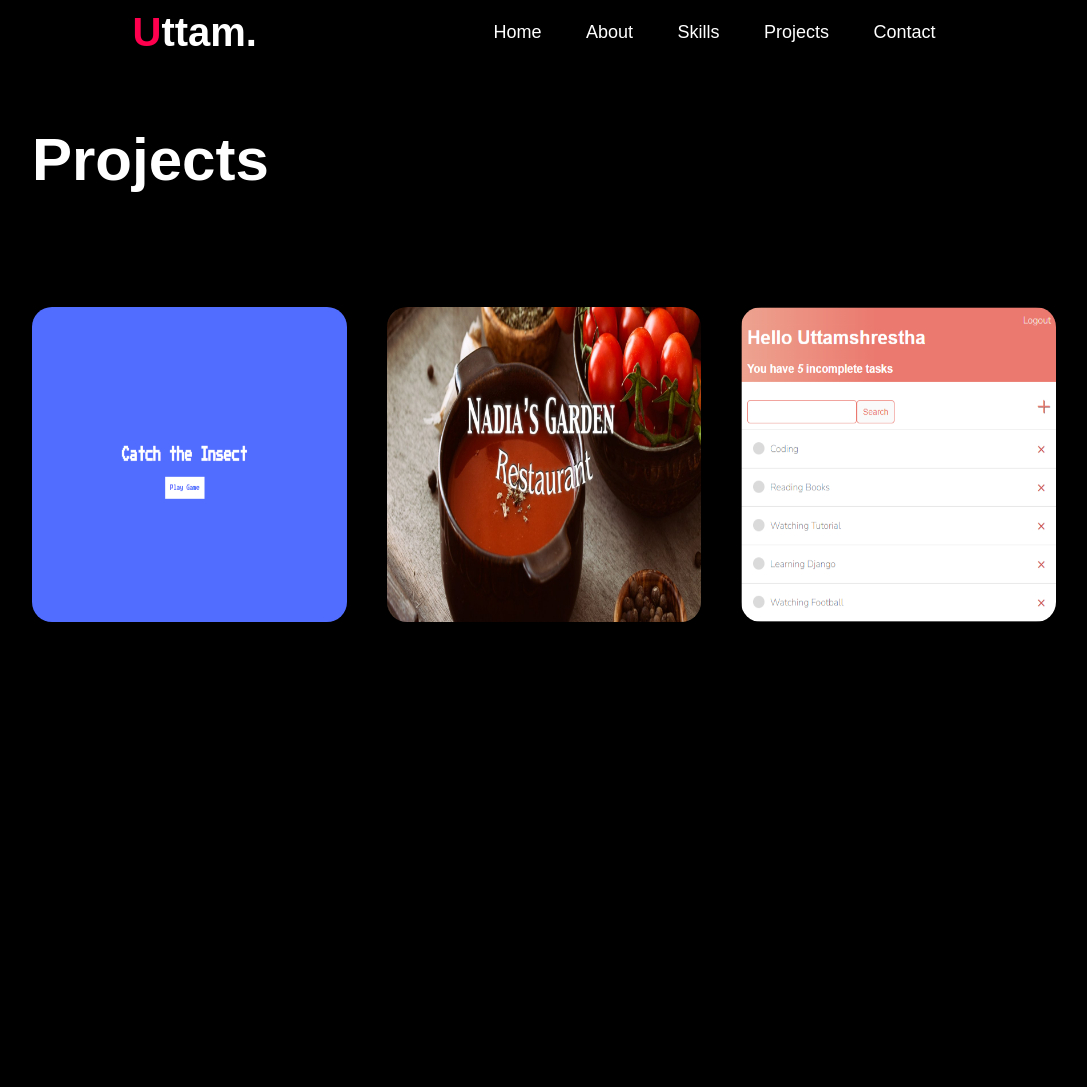
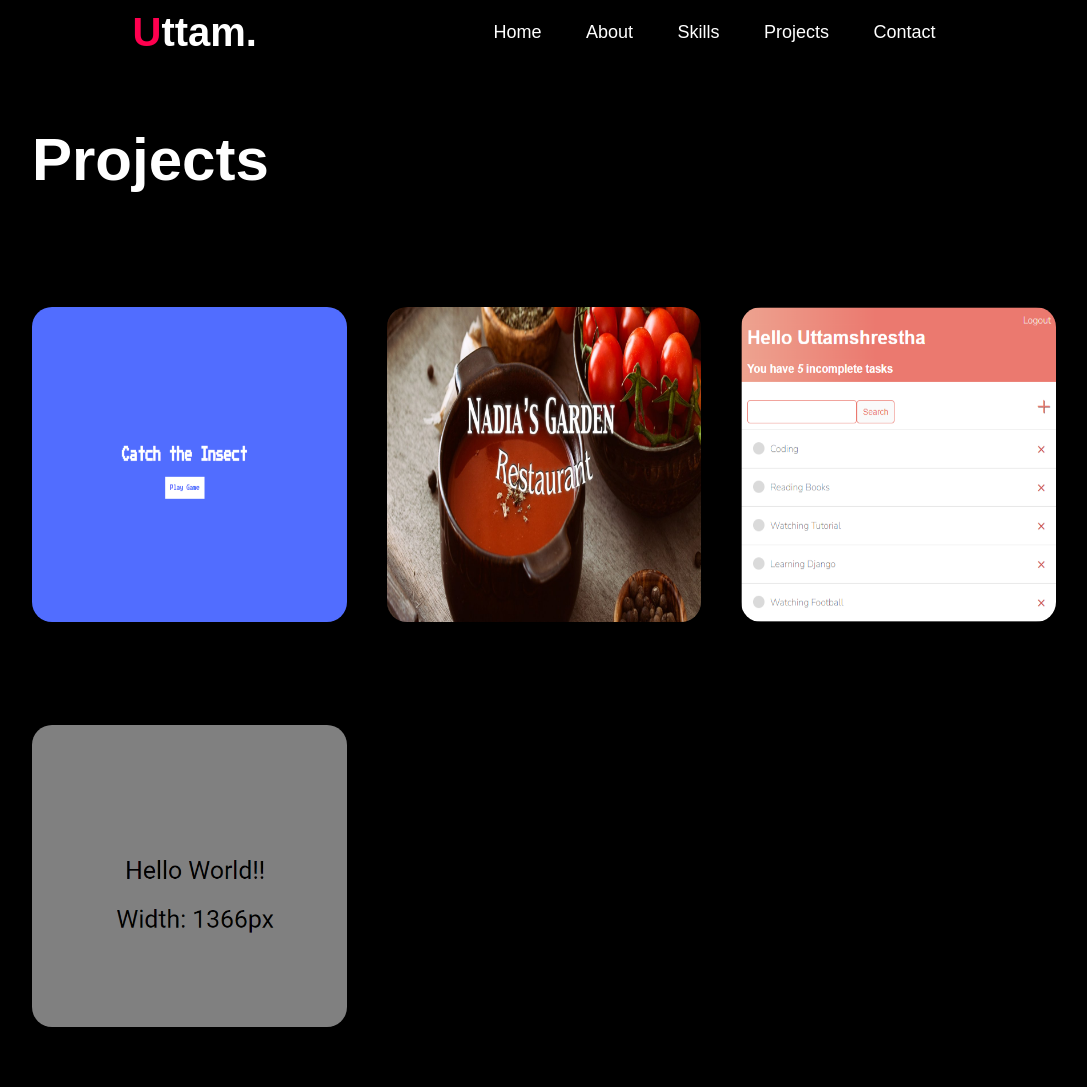
Before and after one commit to uttamshr10/site, a plain HTML site: page projects.html in a window 1280 px wide. Shown: the whole page, without its empty margins (96-1183 px from the left). Before the commit the page ends 800 px from the top, so only its background shows below. Drawn offline with Linux system fonts and the light colour scheme.

Commit message:
project added

```diff
--- a/projects.html
+++ b/projects.html
@@ -30,6 +30,7 @@
                 <h1 class="title">Projects</h1>
                 <div class="project-list">
                     <div class="project-1 project-2">
+                        <!-- ideal size for image 570*550 for our site.-->
                         <img src="essentials/catch-the-insect.png" alt="image of catch the insect">
                         <div class="layer">
                             <h3>Catch the insect.</h3>
@@ -53,6 +54,14 @@
                             <a href="https://github.com/uttamshr10/todolist" target="_blank"><i class="fas fa-external-link-alt"></i></a>
                         </div>
                     </div>
+                    <div class="project-1 project-2">
+                        <img src="essentials/mediaquery.png" alt="to-do-list">
+                        <div class="layer">
+                            <h3>Media Query Showcase</h3>
+                            <p>You can play around with mediaquery.</p>
+                            <a href="https://uttamshr10.github.io/mediaquery/" target="_blank"><i class="fas fa-external-link-alt"></i></a>
+                        </div>
+                    </div>
                 </div>
             </div>
         </div>
```
Also changed, not shown: essentials/mediaquery.png (added).
